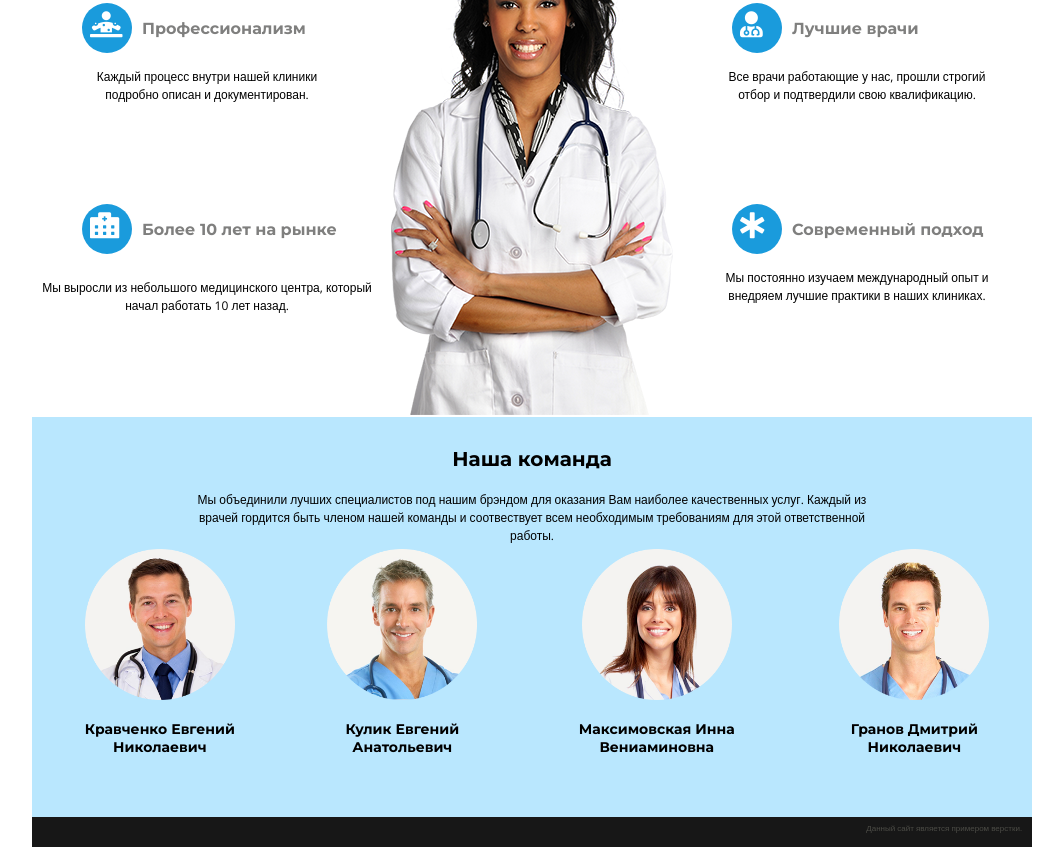
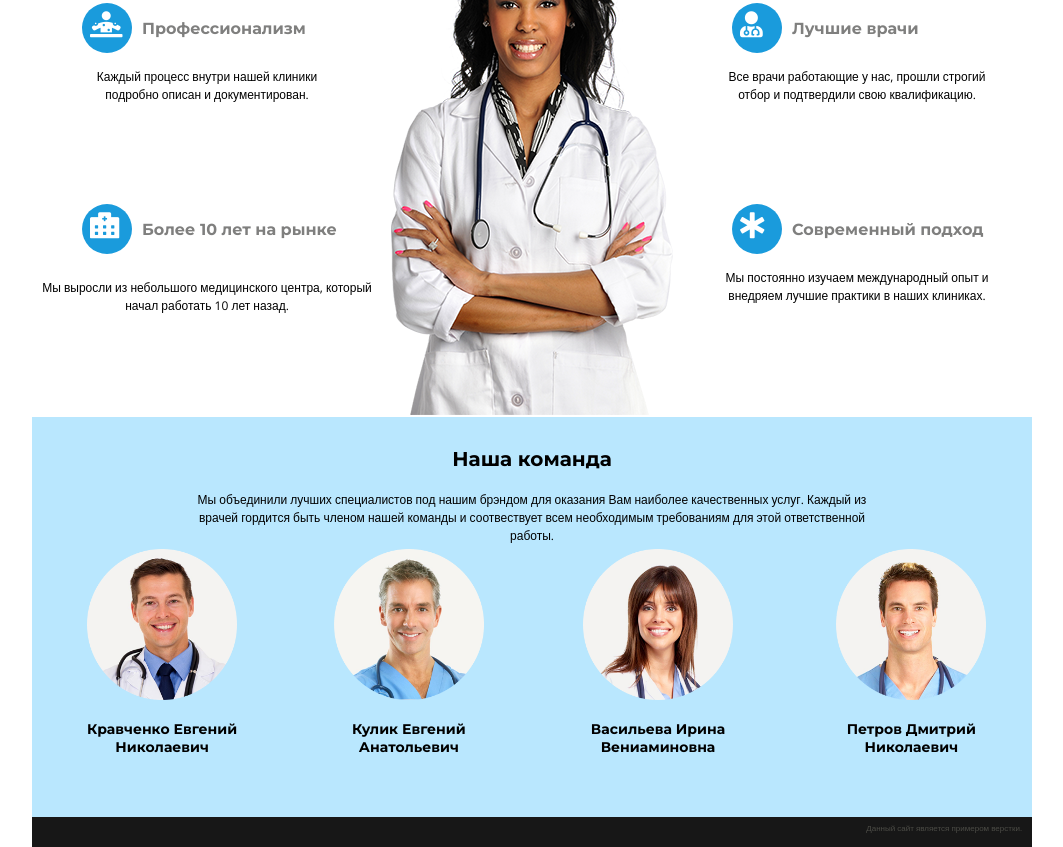
Before and after one commit to dgrazhd/dgrazhd.github.io, a plain HTML site: page site_1/index.html in a window 1280 px wide. Shown: the part 1753-2600 px from the top of the page, without its empty margins (108-1171 px from the left). Drawn offline with nearby package versions, Linux system fonts and the light colour scheme.

Commit message:
Update index.html

```diff
--- a/site_1/index.html
+++ b/site_1/index.html
@@ -184,13 +184,13 @@
 
 				<div class="team_member">
 					<img src="img/member3.png" alt="">
-					<h3>Максимовская Инна Вениаминовна</h3>
+					<h3>Васильева Ирина Вениаминовна</h3>
 				</div>
 
 
 				<div class="team_member">
 				<img src="img/member4.png" alt="">
-				<h3>Гранов Дмитрий Николаевич</h3>
+				<h3>Петров Дмитрий Николаевич</h3>
 				</div>
 			</div>
 		</section>
```
